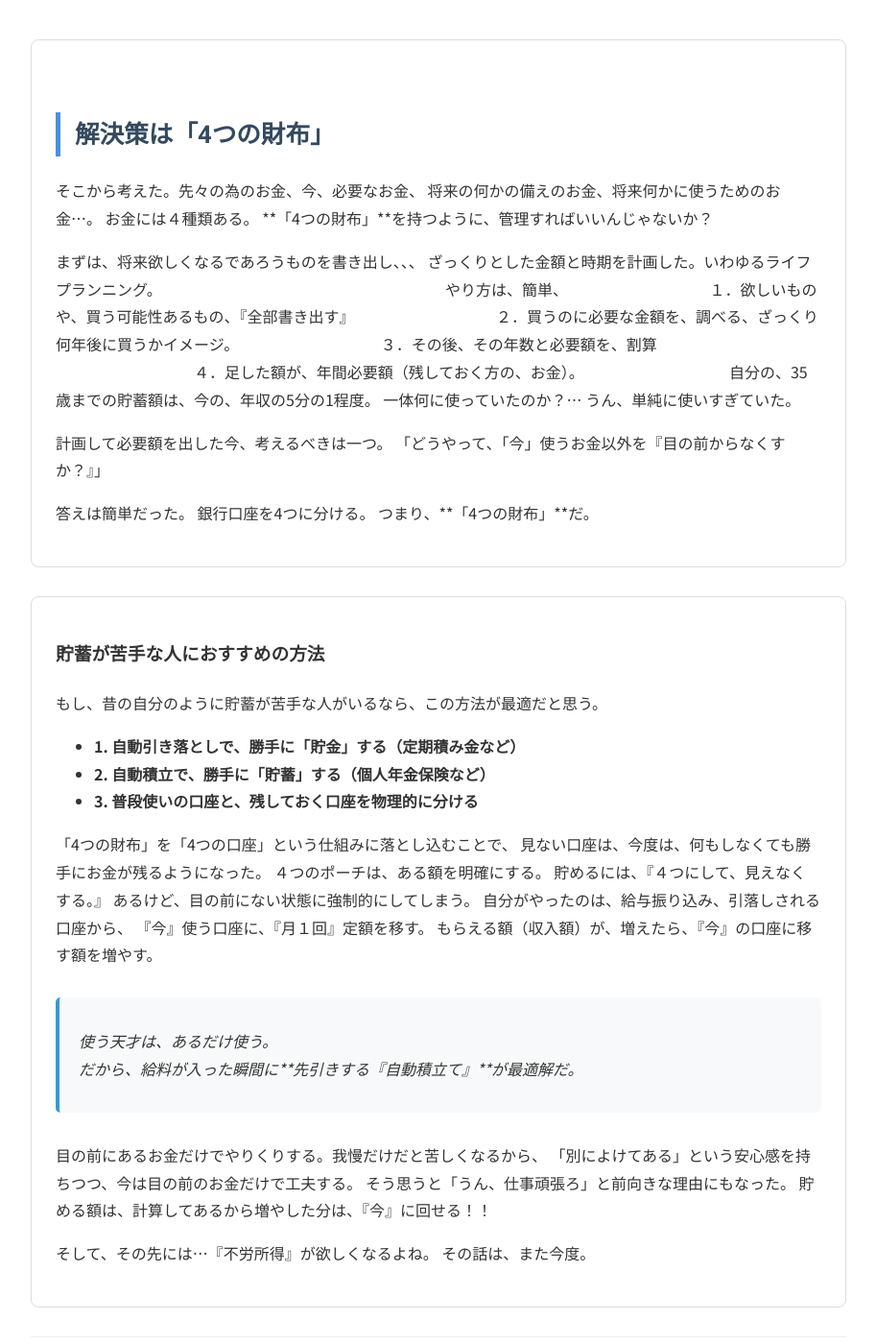
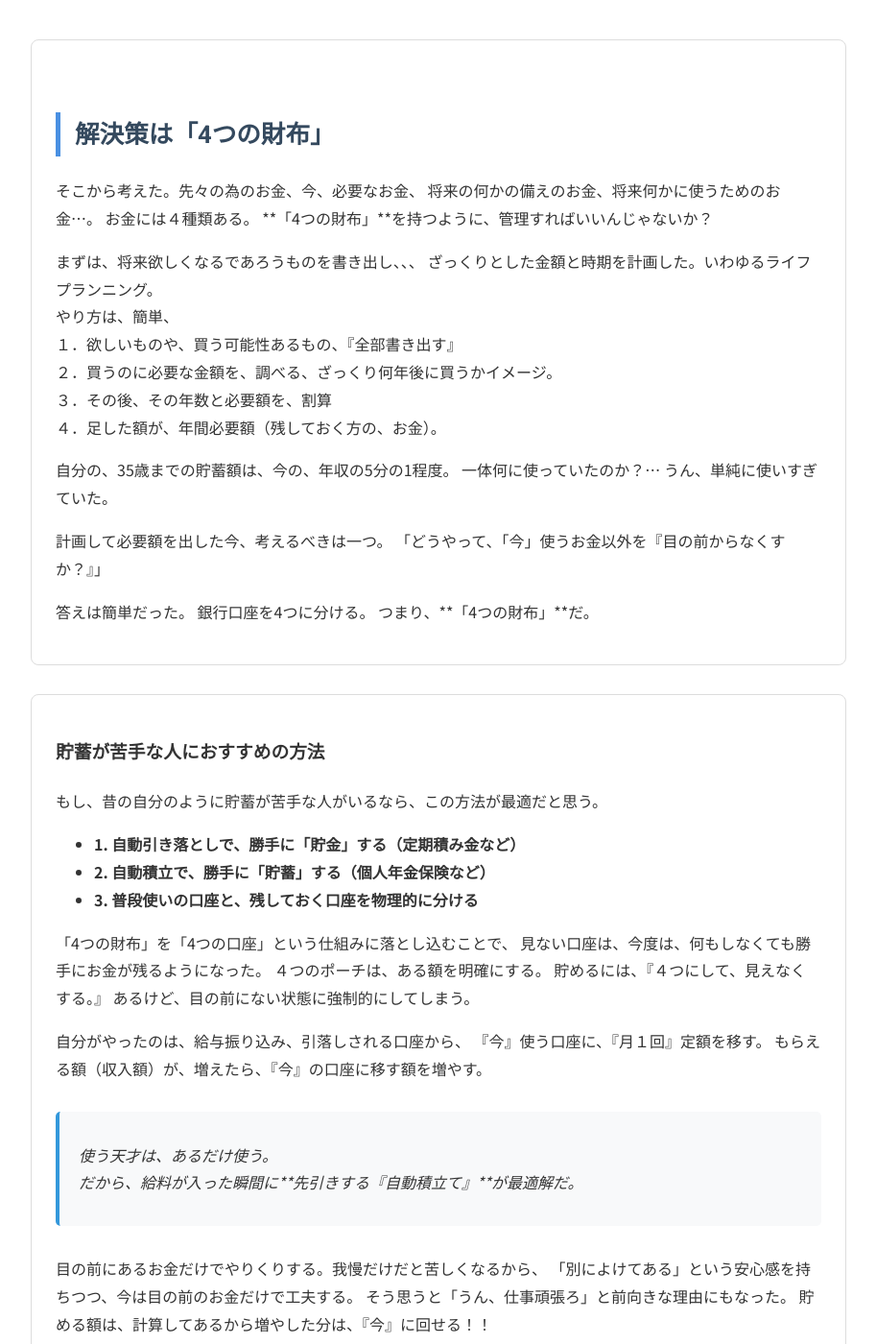
Before and after one commit to 0513reo/reo, a Jekyll site: the page built from _tweets/2025-06-30-tweet.html, in a window 1280 px wide and 1400 px high, scrolled down 1204 px. Shown: the whole window at 96% size, without its empty margins (183-1096 px from the left). Built offline with Jekyll 4.4.1, drawn with Linux system fonts in a browser that asks for light colours.

Commit message:
Add files via upload

```diff
--- a/_tweets/2025-06-30-tweet.html
+++ b/_tweets/2025-06-30-tweet.html
@@ -13,13 +13,11 @@ collection: tweets
         稼ぐことだけを考えて、昼夜問わず働いた。
         趣味のギャンブルも、設定判別やデータ分析など、勝率を上げれる努力はし続けた。
         お金が無いと困ることは知っていたから、とにかく、人より働いて、増やして、使うを、繰り返していた。
-
         稼げば、明日のお金はなんとかなる。
     </p>
     <p>
         5年ほど経った頃、給料日に銀行へ行くことはなくなった。
         ATMでおろす額は10万単位。
-
         月20〜30万は収入が増えていたが、
         同じだけ使っていたから、貯金は、ほぼ残らない。
    </p>
@@ -54,24 +52,21 @@ collection: tweets
     <p>
         そこから考えた。先々の為のお金、今、必要なお金、
         将来の何かの備えのお金、将来何かに使うためのお金…。
-
         お金には４種類ある。
         **「4つの財布」**を持つように、管理すればいいんじゃないか？
     </p>
     <p>
         まずは、将来欲しくなるであろうものを書き出し、、、
-                ざっくりとした金額と時期を計画した。いわゆるライフプランニング。
-
-　　　　　　　　　やり方は、簡単、
-　　　　　　　　　１．欲しいものや、買う可能性あるもの、『全部書き出す』
-　　　　　　　　　２．買うのに必要な金額を、調べる、ざっくり何年後に買うかイメージ。
-　　　　　　　　　３．その後、その年数と必要額を、割算
+        ざっくりとした金額と時期を計画した。いわゆるライフプランニング。<br>
+        やり方は、簡単、<br>
+        １．欲しいものや、買う可能性あるもの、『全部書き出す』<br>
+        ２．買うのに必要な金額を、調べる、ざっくり何年後に買うかイメージ。<br>
+        ３．その後、その年数と必要額を、割算<br>
         ４．足した額が、年間必要額（残しておく方の、お金）。
-
+    </p>
+    <p>
         自分の、35歳までの貯蓄額は、今の、年収の5分の1程度。
-
         一体何に使っていたのか？…
-
         うん、単純に使いすぎていた。
     </p>
     <p>
@@ -81,7 +76,6 @@ collection: tweets
     <p>
         答えは簡単だった。
         銀行口座を4つに分ける。
-
         つまり、**「4つの財布」**だ。
     </p>
 </div>
@@ -99,16 +93,13 @@ collection: tweets
     <p>
         「4つの財布」を「4つの口座」という仕組みに落とし込むことで、
         見ない口座は、今度は、何もしなくても勝手にお金が残るようになった。
-
         ４つのポーチは、ある額を明確にする。
         貯めるには、『４つにして、見えなくする。』
-
         あるけど、目の前にない状態に強制的にしてしまう。
-
+    </p>
+    <p>
         自分がやったのは、給与振り込み、引落しされる口座から、
-
         『今』使う口座に、『月１回』定額を移す。
-
         もらえる額（収入額）が、増えたら、『今』の口座に移す額を増やす。
     </p>
     <div class="quote">
@@ -120,12 +111,11 @@ collection: tweets
     <p>
         目の前にあるお金だけでやりくりする。我慢だけだと苦しくなるから、
         「別によけてある」という安心感を持ちつつ、今は目の前のお金だけで工夫する。
-
         そう思うと「うん、仕事頑張ろ」と前向きな理由にもなった。
         貯める額は、計算してあるから増やした分は、『今』に回せる！！
     </p>
     <p>
         そして、その先には…『不労所得』が欲しくなるよね。
-
         その話は、また今度。
     </p>
+</div>
```
Also changed, not shown: _tweets/2025-06-26-tweet.html (indentation only), _tweets/2025-06-29-tweet.html (indentation only). Lines whose indentation alone changed are shown as unchanged.
